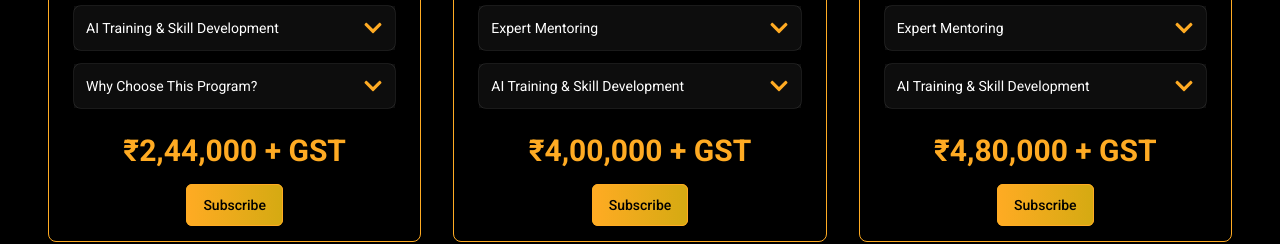
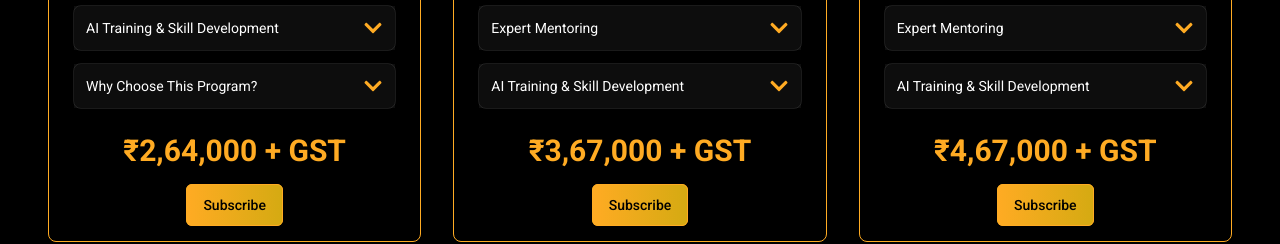
Before and after one commit to pranavpremanand/boostmysites-official.com, a React (Create React App) app: page /services in a window 1280 px wide. Shown: the part 2840-3084 px from the top of the page. Built offline with nearby package versions, Linux system fonts and the light colour scheme.

Commit message:
new price added

```diff
--- a/src/data/constant.js
+++ b/src/data/constant.js
@@ -277,7 +277,7 @@ export const sixMonthPlanDetails = {
       ],
     },
   ],
-  price: "₹2,44,000 + GST",
+  price: "₹2,64,000 + GST",
 };
 
 export const oneYearPlanDetails = {
@@ -354,7 +354,7 @@ export const oneYearPlanDetails = {
       ],
     },
   ],
-  price: "₹4,00,000 + GST",
+  price: "₹3,67,000 + GST",
 };
 
 export const twoYearPlanDetails = {
@@ -425,7 +425,7 @@ export const twoYearPlanDetails = {
       ],
     },
   ],
-  price: "₹4,80,000 + GST",
+  price: "₹4,67,000 + GST",
 };
 
 // subscription plans in dollars
--- a/src/pages/ProjectRequirementForm.jsx
+++ b/src/pages/ProjectRequirementForm.jsx
@@ -100,7 +100,9 @@ const ProjectRequirementForm = ({ subject }) => {
       "time",
       new Date().toLocaleTimeString([], { hour: "2-digit", minute: "2-digit" })
     );
-
+    // if (file) {
+    //   googleFormData.append("file", file);
+    // }
     try {
       await fetch(googleFormURL, {
         method: "POST",
```
